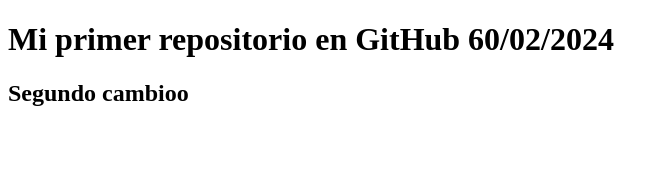
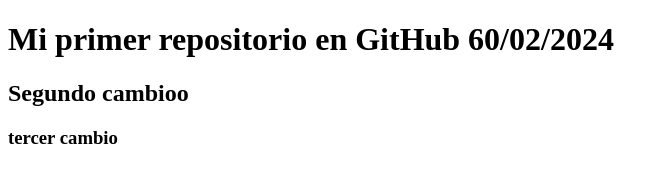
Before and after one commit to adrianzendev/repaso_segundaclase, a plain HTML site: page index.html in a window 1280 px wide. Shown: the whole page, without its empty margins (0-669 px from the left). Drawn offline with Linux system fonts and the light colour scheme.

Commit message:
tercer cambio en mi html

```diff
--- a/index.html
+++ b/index.html
@@ -8,5 +8,6 @@
 <body>
     <h1>Mi primer repositorio en GitHub 60/02/2024</h1>
     <h2>Segundo cambioo</h2>
+    <h3>tercer cambio</h3>
 </body>
 </html>
```
